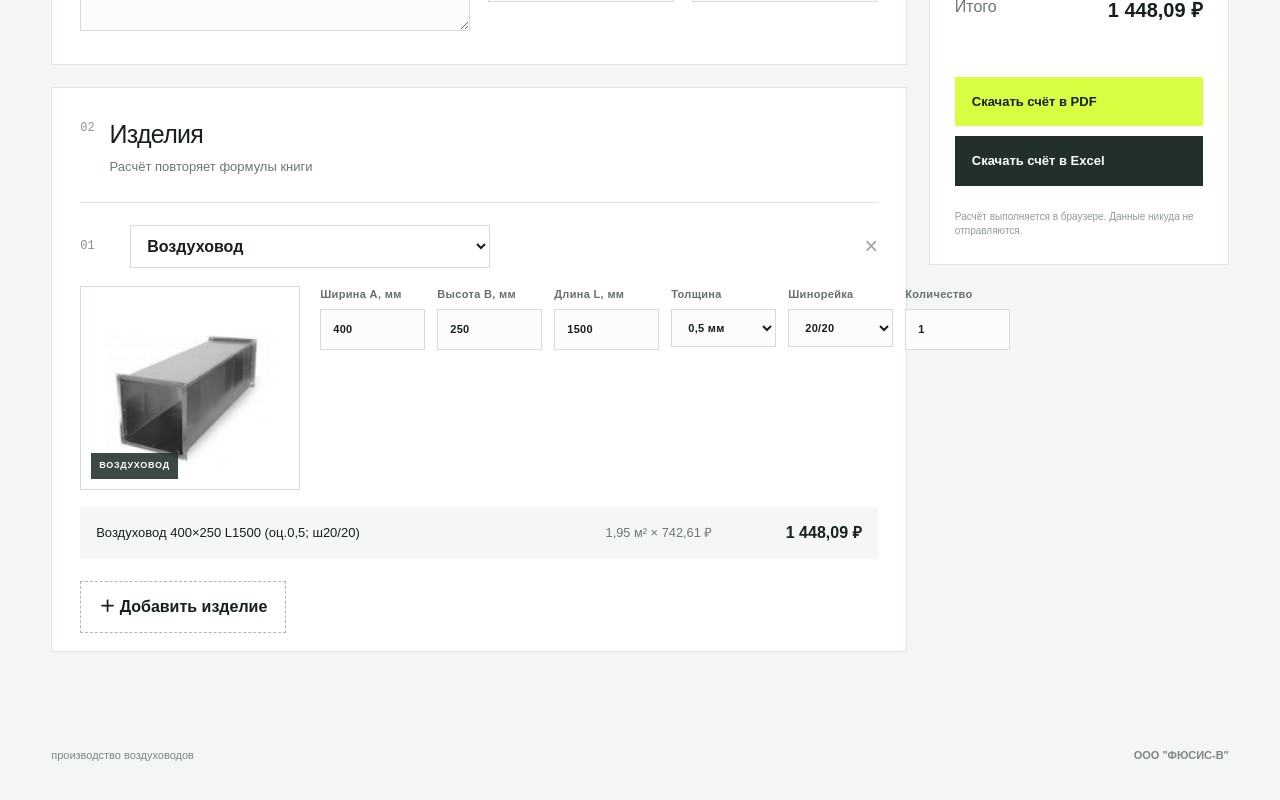
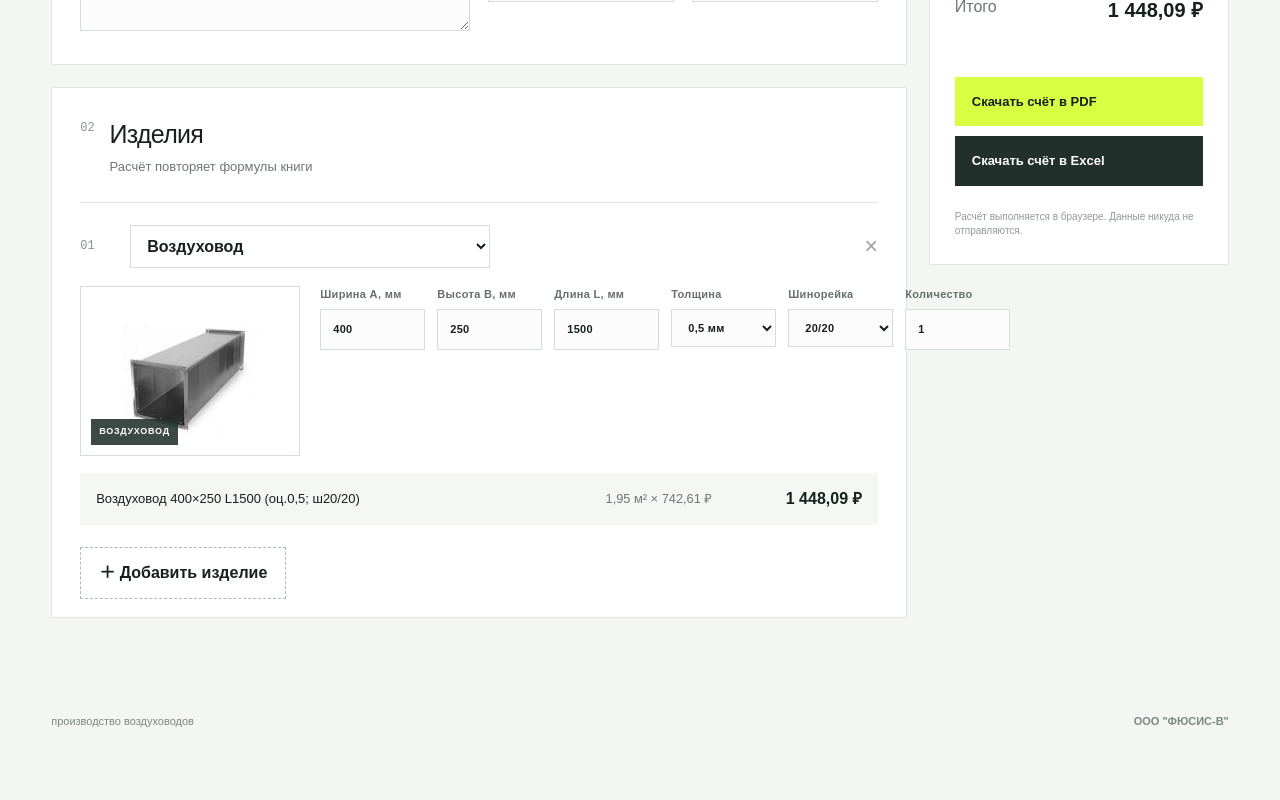
Before and after one commit to FLIF21/sbs-invoice-site, a Next.js app: page / in a window 1280 px wide. Shown: the part 747-1547 px from the top of the page. After the commit the page ends 1521 px from the top, so only its background shows below. Built offline with nearby package versions, Linux system fonts and the light colour scheme.

Commit message:
Fix product photos on mobile

```diff
--- a/app/globals.css
+++ b/app/globals.css
@@ -42,9 +42,9 @@ textarea { min-height:70px; resize:vertical; }
 .product-head select { margin:0; font-size:16px; font-weight:800; background:#fff; }
 .remove { justify-self:end; border:0; background:transparent; font-size:23px; color:#9ba39f; }
 .product-body { display:grid; grid-template-columns:220px minmax(0,1fr); gap:20px; align-items:stretch; }
-.product-photo { position:relative; margin:0; min-height:150px; overflow:hidden; border:1px solid #d6ddd9; background:#fff; }
+.product-photo { position:relative; margin:0; height:170px; min-height:170px; overflow:hidden; border:1px solid #d6ddd9; background:#fff; }
 .product-photo::after { content:""; position:absolute; inset:0; box-shadow:inset 0 0 0 1px rgba(255,255,255,.55); pointer-events:none; }
-.product-photo img { display:block; width:100%; height:100%; min-height:150px; padding:8px; object-fit:contain; }
+.product-photo img { display:block; width:100%; height:100%; padding:8px; object-fit:contain; }
 .product-photo figcaption { position:absolute; left:10px; bottom:10px; max-width:calc(100% - 20px); padding:6px 8px; background:rgba(34,48,43,.88); color:#fff; font-size:9px; font-weight:800; letter-spacing:.08em; text-transform:uppercase; }
 .item-grid { display:grid; grid-template-columns:repeat(7,minmax(105px,1fr)); gap:12px; }
 .line-total { display:grid; grid-template-columns:1fr auto auto; gap:20px; align-items:center; margin-top:17px; padding:14px 16px; background:#f5f7f4; }
@@ -62,5 +62,5 @@ textarea { min-height:70px; resize:vertical; }
 footer { max-width:1500px; margin:auto; padding:25px 4vw 45px; color:#7d8782; font-size:11px; display:flex; justify-content:space-between; }
 footer span { font-weight:700; }
 @media(max-width:1050px){.workspace{grid-template-columns:1fr}.summary{grid-column:1;grid-row:auto;position:static}.form-grid{grid-template-columns:repeat(2,1fr)}.item-grid{grid-template-columns:repeat(4,1fr)}}
-@media(max-width:820px){.product-body{grid-template-columns:1fr}.product-photo{aspect-ratio:16/7;min-height:0}.product-photo img{min-height:0}}
-@media(max-width:700px){.topbar{padding:0 20px}.status{display:none}.hero{grid-template-columns:1fr;padding:40px 22px}.workspace{padding:18px}.panel{padding:20px}.form-grid,.item-grid{grid-template-columns:repeat(2,1fr)}.wide{grid-column:span 2}.line-total{grid-template-columns:1fr}.line-total strong{text-align:left}.total-card{box-shadow:8px 8px 0 var(--acid)}.total-card .export-actions{grid-template-columns:1fr}.total-card .export-actions button+button{margin-top:0}footer{display:block;padding:25px 22px}footer span{display:block;margin-top:8px}}
+@media(max-width:820px){.product-body{grid-template-columns:1fr}.product-photo{width:100%;height:220px;min-height:220px}}
+@media(max-width:700px){.topbar{padding:0 20px}.status{display:none}.hero{grid-template-columns:1fr;padding:40px 22px}.workspace{padding:18px}.panel{padding:20px}.form-grid,.item-grid{grid-template-columns:repeat(2,1fr)}.wide{grid-column:span 2}.line-total{grid-template-columns:1fr}.line-total strong{text-align:left}.total-card{box-shadow:8px 8px 0 var(--acid)}.total-card .export-actions{grid-template-columns:1fr}.total-card .export-actions button+button{margin-top:0}.product-photo{height:190px;min-height:190px}footer{display:block;padding:25px 22px}footer span{display:block;margin-top:8px}}
--- a/app/page.tsx
+++ b/app/page.tsx
@@ -217,7 +217,7 @@ export default function Home() {
               </div>
               <div className="product-body">
                 <figure className="product-photo">
-                  <Image src={publicAsset(productImages[i.kind].src)} alt={productImages[i.kind].alt} width={960} height={640} unoptimized />
+                  <Image src={publicAsset(productImages[i.kind].src)} alt={productImages[i.kind].alt} width={960} height={640} loading="eager" unoptimized />
                   <figcaption>{labels[i.kind]}</figcaption>
                 </figure>
                 <div className="item-grid">
```
